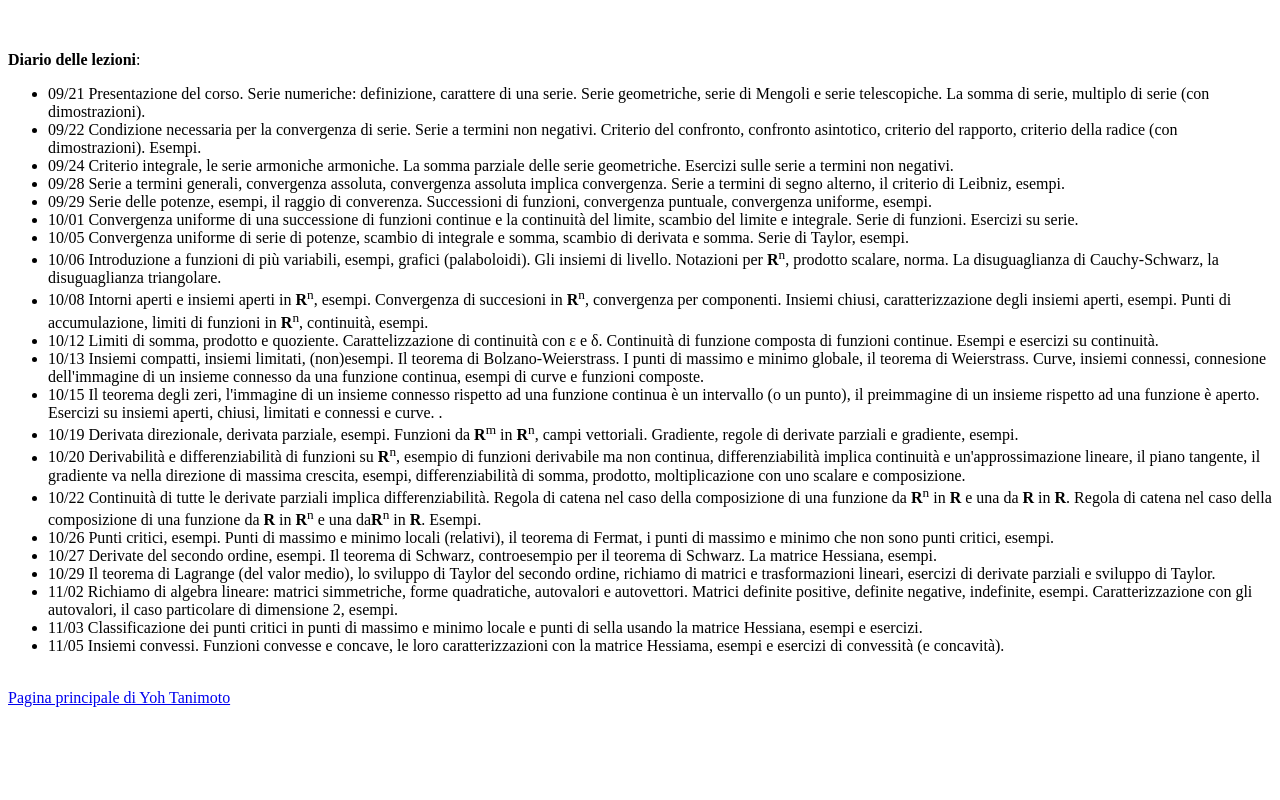
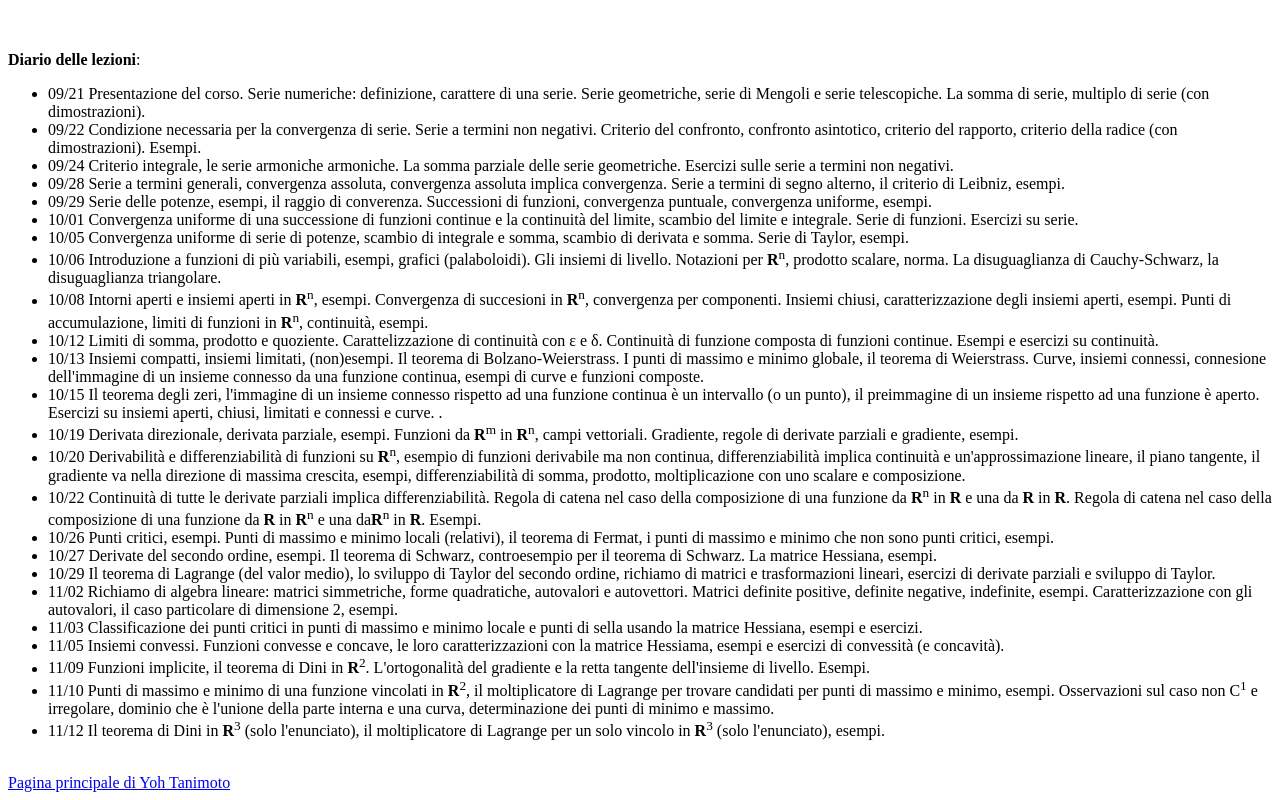
Before and after one commit to yoh-tanimoto/yoh-tanimoto.github.io, a plain HTML site: page teaching/2026AM2/index.html in a window 1280 px wide. Shown: the part 1054-1854 px from the top of the page. Before the commit the page ends 1769 px from the top, so only its background shows below. Drawn offline with Linux system fonts and the light colour scheme.

Commit message:
Update index.html

```diff
--- a/teaching/2026AM2/index.html
+++ b/teaching/2026AM2/index.html
@@ -161,10 +161,10 @@ Insiemi chiusi, caratterizzazione degli insiemi aperti, esempi. Punti di accumul
 <li>11/02 Richiamo di algebra lineare: matrici simmetriche, forme quadratiche, autovalori e autovettori. Matrici definite positive, definite negative, indefinite, esempi. Caratterizzazione con gli autovalori, il caso particolare di dimensione 2, esempi.</li>
 <li>11/03 Classificazione dei punti critici in punti di massimo e minimo locale e punti di sella usando la matrice Hessiana, esempi e esercizi.</li>
 <li>11/05 Insiemi convessi. Funzioni convesse e concave, le loro caratterizzazioni con la matrice Hessiama, esempi e esercizi di convessit&agrave; (e concavit&agrave;).</li>
+<li>11/09 Funzioni implicite, il teorema di Dini in <b>R</b><sup>2</sup>. L'ortogonalit&agrave; del gradiente e la retta tangente dell'insieme di livello. Esempi.</li>
+<li>11/10 Punti di massimo e minimo di una funzione vincolati in <b>R</b><sup>2</sup>, il moltiplicatore di Lagrange per trovare candidati per punti di massimo e minimo, esempi. Osservazioni sul caso non C<sup>1</sup> e irregolare, dominio che &egrave; l'unione della parte interna e una curva, determinazione dei punti di minimo e massimo.</li>
+<li>11/12 Il teorema di Dini in <b>R</b><sup>3</sup> (solo l'enunciato), il moltiplicatore di Lagrange per un solo vincolo in <b>R</b><sup>3</sup> (solo l'enunciato), esempi.</li>
 <!--
-<li>11/10 Funzioni implicite, il teorema di Dini in <b>R</b><sup>2</sup>. L'ortogonalit&agrave; del gradiente e la retta tangente dell'insieme di livello. Esempi.</li>
-<li>11/11 Punti di massimo e minimo di una funzione vincolati in <b>R</b><sup>2</sup>, il moltiplicatore di Lagrange per trovare candidati per punti di massimo e minimo, esempi. Osservazioni sul caso non C<sup>1</sup> e irregolare, dominio che &egrave; l'unione della parte interna e una curva, determinazione dei punti di minimo e massimo.</li>
-<li>11/13 Il teorema di Dini in <b>R</b><sup>3</sup> (solo l'enunciato), il moltiplicatore di Lagrange per un solo vincolo in <b>R</b><sup>3</sup> (solo l'enunciato), esempi.</li>
 <li>11/17 Il teorema di Dini in <b>R</b><sup>3</sup> con due vincoli (solo l'enunciato), il moltiplicatore di Lagrange per due vincoli in <b>R</b><sup>3</sup> (solo l'enunciato), esempi.</li>
 <li>11/18 Lunghezza di una curva e la sua espressione integrale, curve equivalenti, l'independenza della lunghezza rispetto alla parametrizzazione, esempi. Integrali curvilinei di funzioni, e la sua indipendenza della parametrizzazione, esempi.
 <li>11/20 Richiamo di campi vettoriali, integrali di linea, l'independenza del'integrale di linea rispetto alla parametrizzazione, esempi.
```
